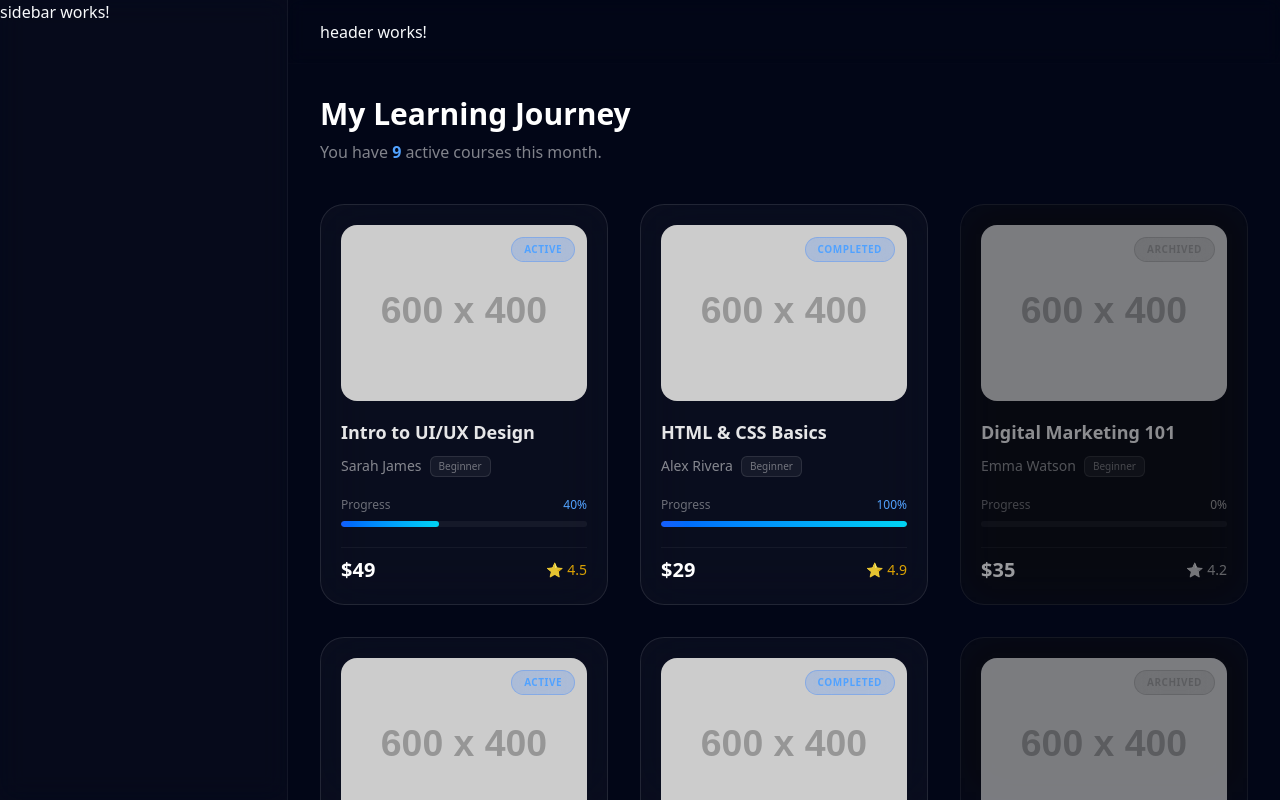
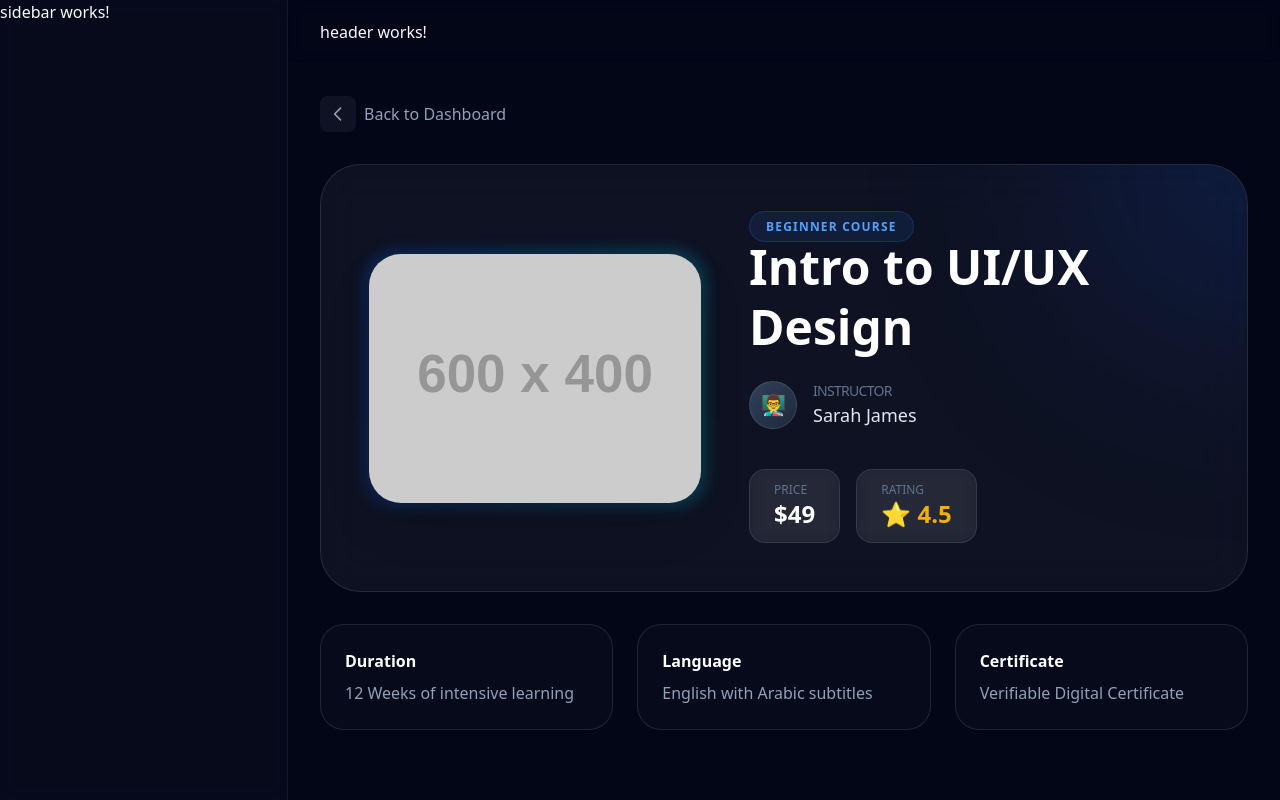
Before and after one commit to khaled-elhenaweey/Edu-Stream-Dashboard, an Angular app: page /course/1 in a window 1280 px wide. Built offline with nearby package versions, Linux system fonts and the light colour scheme.

Commit message:
finish the course details and the routing realted to it

```diff
--- a/src/app/app.html
+++ b/src/app/app.html
@@ -11,7 +11,7 @@
     </header>
 
     <section class="flex-1 overflow-y-auto p-8 custom-scrollbar">
-      <app-dashboard />
+      <router-outlet />
     </section>
 
   </main>
--- a/src/app/core/services/course.ts
+++ b/src/app/core/services/course.ts
@@ -126,7 +126,10 @@ export class Course {
   getCourses(): CourseModel[] {
     return this.courses;
   }
-  deleteCourse(id: string): void {
+  getCourseById(id: string): CourseModel | undefined {
+    return this.coursesStore.value.find((course) => course.id === id);
+  }
+  deleteCourse(id: string) {
     const currentList = this.coursesStore.value;
     const newList = currentList.filter((course) => course.id !== id);
     this.coursesStore.next(newList);
--- a/src/app/shared/components/course-card/course-card.html
+++ b/src/app/shared/components/course-card/course-card.html
@@ -38,7 +38,7 @@
         <span class="text-blue-400 font-medium">{{course.progress}}%</span>
       </div>
       <div class="w-full bg-white/5 h-1.5 rounded-full overflow-hidden">
-        <div class="bg-gradient-to-r from-blue-600 to-cyan-400 h-full rounded-full transition-all duration-1000"
+        <div class="bg-linear-to-r from-blue-600 to-cyan-400 h-full rounded-full transition-all duration-1000"
           [style.width.%]="course.progress">
         </div>
       </div>
@@ -51,6 +51,13 @@
         <span>{{ course.rating }}</span>
       </div>
     </div>
+    <div class="">
+      <button
+        class="bg-linear-to-r from-blue-600 to-cyan-600  w-full rounded-md p-2 hover:backdrop-blur-sm hover:transition-all"
+        [routerLink]="['/course', course.id]">
+        View Details
+      </button>
+    </div>
 
   </div>
 </div>
--- a/src/app/shared/components/course-card/course-card.ts
+++ b/src/app/shared/components/course-card/course-card.ts
@@ -2,10 +2,11 @@ import { CommonModule } from '@angular/common';
 import { Component, EventEmitter, Input, Output } from '@angular/core';
 import { Course } from '../../../core/models/course';
 import { CourseStatus } from '../../directives/course-status';
+import { RouterLink } from '@angular/router';
 
 @Component({
   selector: 'app-course-card',
-  imports: [CommonModule, CourseStatus],
+  imports: [CommonModule, CourseStatus, RouterLink],
   templateUrl: './course-card.html',
   styleUrl: './course-card.css',
 })
--- a/src/app/shared/components/course-details/course-details.html
+++ b/src/app/shared/components/course-details/course-details.html
@@ -1 +1,87 @@
-<p>course-details works!</p>
+@if (course) {
+<div class="max-w-5xl mx-auto space-y-8 animate-in fade-in duration-700">
+
+  <button routerLink="/dashboard"
+    class="flex items-center gap-2 text-slate-400 hover:text-blue-400 transition-all group">
+    <span class="p-2 rounded-lg bg-white/5 group-hover:bg-blue-500/10 transition-colors">
+      <svg xmlns="http://www.w3.org/2000/svg" class="w-5 h-5" fill="none" viewBox="0 0 24 24" stroke="currentColor">
+        <path stroke-linecap="round" stroke-linejoin="round" stroke-width="2" d="M15 19l-7-7 7-7" />
+      </svg>
+    </span>
+    Back to Dashboard
+  </button>
+
+  <div class="relative overflow-hidden rounded-[2.5rem] border border-white/10 bg-white/5 backdrop-blur-xl">
+    <div
+      class="absolute top-0 right-0 w-[300px] h-[300px] bg-blue-600/20 blur-[120px] rounded-full -translate-y-1/2 translate-x-1/2">
+    </div>
+
+    <div class="relative p-8 md:p-12 flex flex-col md:flex-row gap-12 items-center">
+      <div class="w-full md:w-2/5 shrink-0">
+        <div class="relative group">
+          <div
+            class="absolute -inset-1 bg-linear-to-r from-blue-600 to-cyan-400 rounded-4xl blur opacity-25 group-hover:opacity-50 transition duration-1000">
+          </div>
+          <img [src]="course.imageUrl" [alt]="course.title"
+            class="relative w-full aspect-4/3 object-cover rounded-4xl shadow-2xl">
+        </div>
+      </div>
+
+      <div class="flex-1 space-y-6 text-center md:text-left">
+        <div class="space-y-2">
+          <span
+            class="px-4 py-1.5 rounded-full text-xs font-bold tracking-widest uppercase bg-blue-500/10 text-blue-400 border border-blue-500/20">
+            {{ course.level }} Course
+          </span>
+          <h1 class="text-4xl md:text-5xl font-extrabold text-white leading-tight">
+            {{ course.title }}
+          </h1>
+        </div>
+
+        <div class="flex items-center justify-center md:justify-start gap-4">
+          <div
+            class="w-12 h-12 rounded-full bg-linear-to-br from-slate-700 to-slate-800 border border-white/10 flex items-center justify-center text-xl">
+            👨‍🏫
+          </div>
+          <div>
+            <p class="text-sm text-slate-500 uppercase tracking-tighter">Instructor</p>
+            <p class="text-lg font-medium text-slate-200">{{ course.instructor }}</p>
+          </div>
+        </div>
+
+        <div class="flex flex-wrap gap-4 pt-4 justify-center md:justify-start">
+          <div class="px-6 py-3 rounded-2xl bg-white/5 border border-white/10 backdrop-blur-sm">
+            <span class="block text-xs text-slate-500 uppercase">Price</span>
+            <span class="text-2xl font-bold text-white">${{ course.price }}</span>
+          </div>
+          <div class="px-6 py-3 rounded-2xl bg-white/5 border border-white/10 backdrop-blur-sm">
+            <span class="block text-xs text-slate-500 uppercase">Rating</span>
+            <span class="text-2xl font-bold text-yellow-500">⭐ {{ course.rating }}</span>
+          </div>
+        </div>
+      </div>
+    </div>
+  </div>
+
+  <div class="grid grid-cols-1 md:grid-cols-3 gap-6">
+    <div class="p-6 rounded-3xl border border-white/10 bg-white/2 hover:bg-white/5 transition-colors">
+      <h3 class="text-white font-bold mb-2">Duration</h3>
+      <p class="text-slate-400">12 Weeks of intensive learning</p>
+    </div>
+    <div class="p-6 rounded-3xl border border-white/10 bg-white/2 hover:bg-white/5 transition-colors">
+      <h3 class="text-white font-bold mb-2">Language</h3>
+      <p class="text-slate-400">English with Arabic subtitles</p>
+    </div>
+    <div class="p-6 rounded-3xl border border-white/10 bg-white/2 hover:bg-white/5 transition-colors">
+      <h3 class="text-white font-bold mb-2">Certificate</h3>
+      <p class="text-slate-400">Verifiable Digital Certificate</p>
+    </div>
+  </div>
+
+</div>
+} @else {
+<div class="flex flex-col items-center justify-center h-96 text-slate-500">
+  <div class="animate-spin w-10 h-10 border-4 border-blue-500 border-t-transparent rounded-full mb-4"></div>
+  <p>Loading course details...</p>
+</div>
+}
--- a/src/app/shared/components/course-details/course-details.ts
+++ b/src/app/shared/components/course-details/course-details.ts
@@ -1,11 +1,22 @@
-import { Component } from '@angular/core';
+import { Course as CourseModel } from './../../../core/models/course';
+import { Course } from './../../../core/services/course';
+import { Component, OnInit } from '@angular/core';
+import { ActivatedRoute, RouterLink } from '@angular/router';
 
 @Component({
   selector: 'app-course-details',
-  imports: [],
+  imports: [RouterLink],
   templateUrl: './course-details.html',
   styleUrl: './course-details.css',
 })
-export class CourseDetails {
-
+export class CourseDetails implements OnInit {
+  courseId: string | null = null;
+  course: CourseModel | undefined;
+  constructor(private route: ActivatedRoute, private courseService: Course) {}
+  ngOnInit(): void {
+    const id = (this.courseId = this.route.snapshot.paramMap.get('id'));
+    if (id) {
+      this.course = this.courseService.getCourseById(id);
+    }
+  }
 }
```
